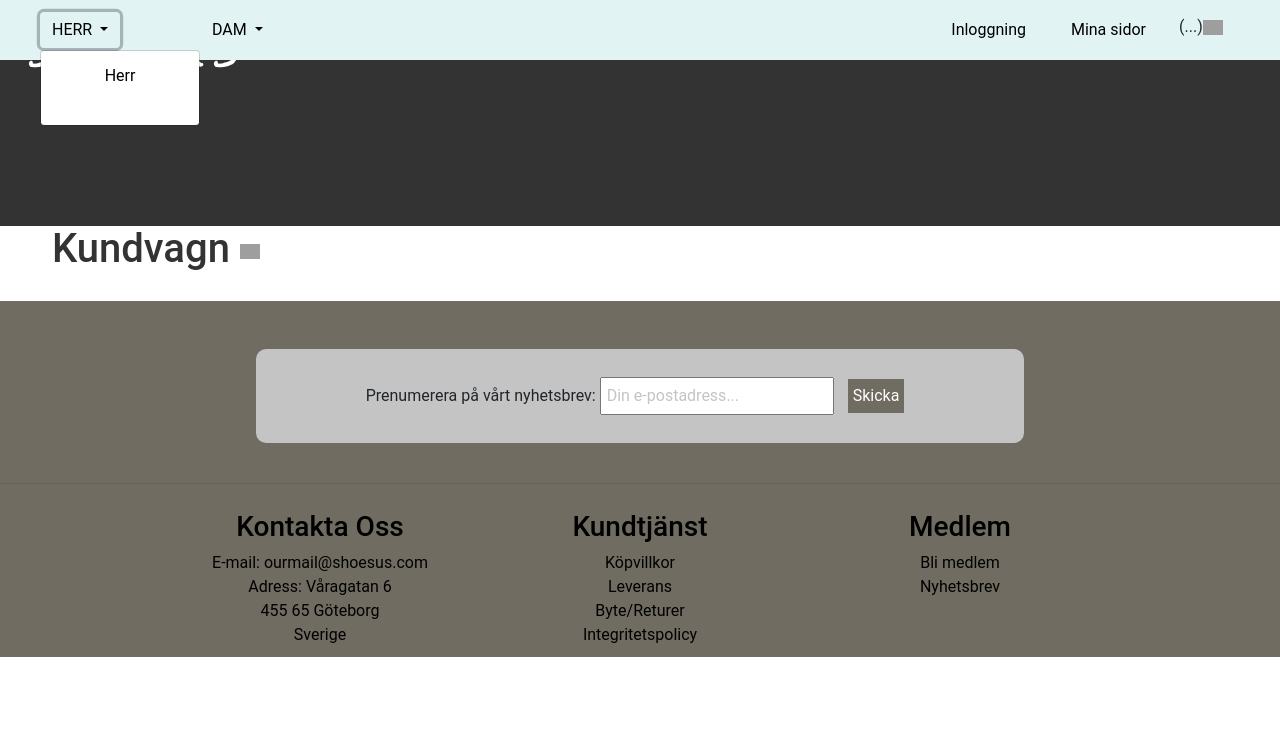
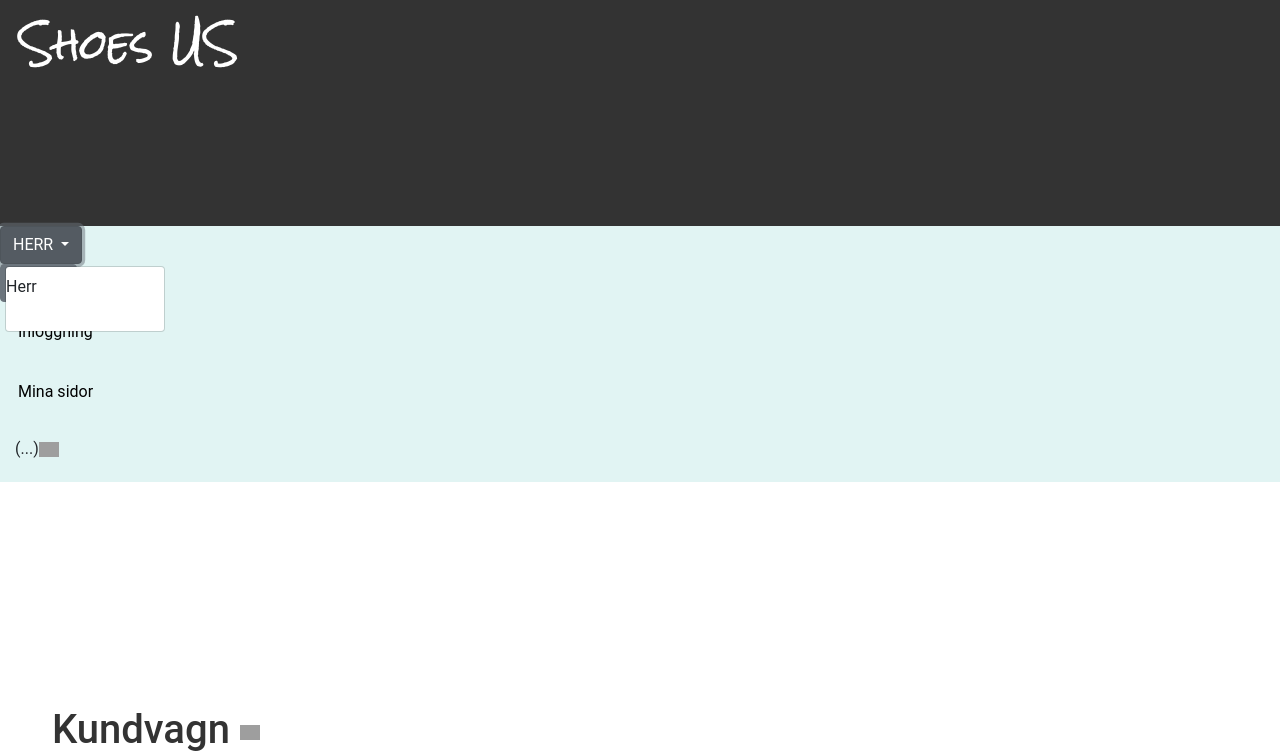
Before and after one commit to omerbasic/Shoes-Us, a PHP site: page /cart.php in a window 1280 px wide, after a click on "HERR". Shown: the top 752 px of the page. Run offline with PHP 8.4, Linux system fonts and the light colour scheme; some libraries are stand-ins or nearby versions; grey boxes are pictures that could not be loaded.

Commit message:
changes in style NoT FINISHED

```diff
--- a/style/mainStyle.css
+++ b/style/mainStyle.css
@@ -30,81 +30,29 @@ html, body {
 }
 
 header {
-    position: fixed;
+
 }
 
           /*  NAVBAR   */
 
 nav {
-
+    display:flex;
     width: 100vw;
     height: auto;
     background-color: #E1F4F3;
     margin: 0;
     margin-top: 8;
-    position: fixed;
-}
-
-.largeScreenMenu {
-    display: flex;
 
 }
 
 .manWomanField {
-    display: flex;
     justify-content: flex-start;
-    flex-wrap: nowrap;
-    width: 80%;
-    align-items: center;
-
-
-}
-
-.manWomanField > #herr {
-    margin-left: 40px;
-}
-
-.manWomanField > #dam {
-    margin-left: 200px;
-}
-
-#dropdownMenuLink {
-    background-color: #E1F4F3;
-    color: black;
-    border: none;
-}
-
-#dropdownMenuLink:hover {
-    background-color: rgb(73, 67, 67);
-    color: white;
-}
-
-#herr, #dam  {
-    position: absolute !important;
-}
-
-.dropdown-menu {
-    text-align: center;
-}
-
-.categoryListDropDown {
-    color: black;
-    padding: 5px;
-    text-align: center;
-}
-.categoryListDropDown:hover {
-    background-color: rgb(73, 67, 67);
-    color: white;
-    text-decoration: none;
 }
 
 
+
 .loginCartWrap {                            /* Container for Login, My Page and Cart */
-    text-align: right;
-    display: flex;
-    justify-content: flex-end;
-    align-items: center;
-    margin-left: -100px;
+   justify-content: flex-end;
     }
 
 .loginCartWrap a, .myPageText a {
```
Also changed, not shown: index.php (+13 -22 lines).
